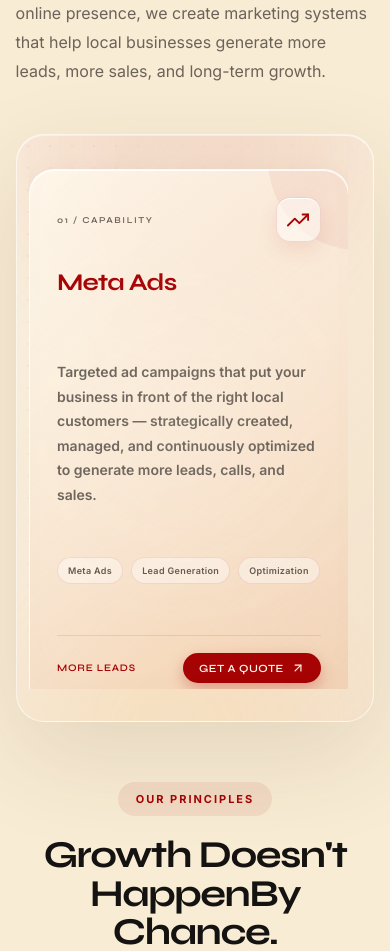
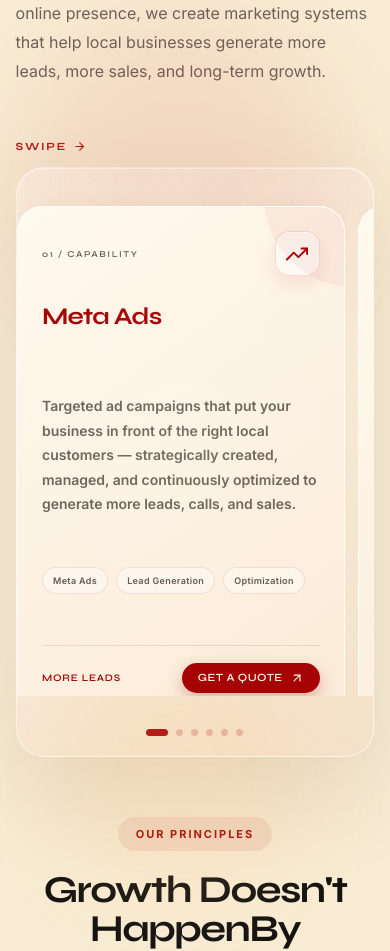
Before and after one commit to MOHAMMEDAHRASKHANKP/-admosphere-site, a React (Vite) app: page / in a window 390 px wide. Shown: the part 1080-2031 px from the top of the page. Built offline with nearby package versions, Linux system fonts and the light colour scheme.

Commit message:
feat: enhance mobile services swiper with peek layout, dots, swipe hint, entrance nudge, and zero-flicker native scroll-snap

```diff
--- a/src/components/sections/Services.jsx
+++ b/src/components/sections/Services.jsx
@@ -1,23 +1,22 @@
-import React from "react";
+import React, { useRef, useState, useEffect } from "react";
 import { motion } from "framer-motion";
-
 import Magnetic from "../ui/Magnetic";
-
-import { FiArrowUpRight } from 'react-icons/fi';
+import { FiArrowUpRight, FiArrowRight } from 'react-icons/fi';
 
 function ServiceCard({
   service,
   index,
   Reveal,
+  isMobile,
 }) {
   const mailUrl = `https://mail.google.com/mail/?view=cm&fs=1&to=admosphere.digital@gmail.com&su=${encodeURIComponent(`Inquiry about ${service.title} (${service.tags.join(', ')})`)}`;
 
-  return (
-    <Reveal className={`service s${index + 1}`}>
+  const content = (
+    <div className={`service s${index + 1}`}>
       <Magnetic
         strength={0}
-        tilt={2}
-        scale={1.003}
+        tilt={isMobile ? 0 : 2}
+        scale={isMobile ? 1 : 1.003}
       >
         <a
           href={mailUrl}
@@ -26,16 +25,16 @@
           className="service-card-link"
           aria-label={`Get a quote for ${service.title}`}
         >
-          <motion.div
+          <div
             className="service-glass"
             style={{
-              transformStyle: "preserve-3d",
+              transformStyle: isMobile ? "flat" : "preserve-3d",
             }}
           >
             <div
               className="service-top"
               style={{
-                transform: "translateZ(42px)",
+                transform: isMobile ? "none" : "translateZ(42px)",
               }}
             >
               <span className="number">
@@ -44,7 +43,7 @@
 
               <motion.span
                 className="symbol"
-                whileHover={{
+                whileHover={isMobile ? undefined : {
                   rotate: 12,
                   scale: 1.12,
                   y: -4,
@@ -62,24 +61,23 @@
             <div
               className="service-copy"
               style={{
-                transform: "translateZ(60px)",
+                transform: isMobile ? "none" : "translateZ(60px)",
               }}
             >
               <h3>{service.title}</h3>
-
               <p>{service.copy}</p>
             </div>
 
             <div
               className="service-tags"
               style={{
-                transform: "translateZ(52px)",
+                transform: isMobile ? "none" : "translateZ(52px)",
               }}
             >
               {service.tags.map((tag) => (
                 <motion.span
                   key={tag}
-                  whileHover={{
+                  whileHover={isMobile ? undefined : {
                     y: -3,
                     scale: 1.05,
                   }}
@@ -96,7 +94,7 @@
             <div
               className="service-foot"
               style={{
-                transform: "translateZ(68px)",
+                transform: isMobile ? "none" : "translateZ(68px)",
               }}
             >
               <strong>{service.result}</strong>
@@ -105,9 +103,20 @@
                 Get a quote <FiArrowUpRight className="service-pill-arrow" />
               </span>
             </div>
-          </motion.div>
+          </div>
         </a>
       </Magnetic>
+    </div>
+  );
+
+  // On mobile: render plain div with no scroll-retriggering opacity/transform animations to eliminate blink/flicker
+  if (isMobile) {
+    return content;
+  }
+
+  return (
+    <Reveal className={`service-reveal-wrapper`}>
+      {content}
     </Reveal>
   );
 }
@@ -116,10 +125,85 @@
   services,
   Reveal,
 }) {
+  const bentoRef = useRef(null);
+  const sectionRef = useRef(null);
+  const [activeIndex, setActiveIndex] = useState(0);
+  const [hasSwiped, setHasSwiped] = useState(false);
+  const [isMobile, setIsMobile] = useState(false);
+  const nudgedRef = useRef(false);
+
+  // Detect mobile
+  useEffect(() => {
+    const checkMobile = () => {
+      setIsMobile(window.innerWidth < 768);
+    };
+    checkMobile();
+    window.addEventListener("resize", checkMobile, { passive: true });
+    return () => window.removeEventListener("resize", checkMobile);
+  }, []);
+
+  // Update dots via throttled/passive scroll listener on mobile
+  useEffect(() => {
+    const bento = bentoRef.current;
+    if (!bento) return;
+
+    let ticking = false;
+    const handleScroll = () => {
+      if (!hasSwiped) setHasSwiped(true);
+
+      if (!ticking) {
+        window.requestAnimationFrame(() => {
+          const scrollLeft = bento.scrollLeft;
+          const card = bento.querySelector(".service");
+          if (card) {
+            const cardWidth = card.offsetWidth + 14; // card width + gap
+            const index = Math.round(scrollLeft / cardWidth);
+            setActiveIndex(Math.max(0, Math.min(services.length - 1, index)));
+          }
+          ticking = false;
+        });
+        ticking = true;
+      }
+    };
+
+    bento.addEventListener("scroll", handleScroll, { passive: true });
+    return () => bento.removeEventListener("scroll", handleScroll);
+  }, [services.length, hasSwiped]);
+
+  // One-time nudge effect when section first enters screen
+  useEffect(() => {
+    const section = sectionRef.current;
+    const bento = bentoRef.current;
+    if (!section || !bento || window.innerWidth >= 768) return;
+
+    // Skip if user prefers reduced motion
+    const prefersReducedMotion = window.matchMedia("(prefers-reduced-motion: reduce)").matches;
+    if (prefersReducedMotion) return;
+
+    const observer = new IntersectionObserver(
+      (entries) => {
+        entries.forEach((entry) => {
+          if (entry.isIntersecting && !nudgedRef.current) {
+            nudgedRef.current = true;
+            bento.classList.add("bento-nudge");
+            setTimeout(() => {
+              bento.classList.remove("bento-nudge");
+            }, 850);
+          }
+        });
+      },
+      { threshold: 0.15 }
+    );
+
+    observer.observe(section);
+    return () => observer.disconnect();
+  }, []);
+
   return (
     <section
       className="section"
       id="services"
+      ref={sectionRef}
     >
       <div className="section-inner">
         <Reveal className="section-head">
@@ -132,17 +216,45 @@
           </p>
         </Reveal>
 
+        {/* Mobile Swipe Hint */}
+        <div className={`services-swipe-hint ${hasSwiped ? "hint-hidden" : ""}`}>
+          <span>Swipe</span>
+          <FiArrowRight className="swipe-arrow" />
+        </div>
+
         <div className="service-atmosphere">
           <div className="service-glow glow-a" />
           <div className="service-glow glow-b" />
 
-          <div className="bento">
+          <div className="bento" ref={bentoRef}>
             {services.map((service, index) => (
               <ServiceCard
                 key={service.n}
                 service={service}
                 index={index}
                 Reveal={Reveal}
+                isMobile={isMobile}
+              />
+            ))}
+          </div>
+
+          {/* Mobile Pagination Dots */}
+          <div className="services-dots-container" aria-label="Services carousel navigation">
+            {services.map((_, i) => (
+              <button
+                key={i}
+                type="button"
+                className={`service-dot ${i === activeIndex ? "active" : ""}`}
+                aria-label={`Go to service ${i + 1}`}
+                onClick={() => {
+                  const bento = bentoRef.current;
+                  if (bento) {
+                    const card = bento.querySelectorAll(".service")[i];
+                    if (card) {
+                      card.scrollIntoView({ behavior: "smooth", inline: "start", block: "nearest" });
+                    }
+                  }
+                }}
               />
             ))}
           </div>
--- a/src/services.css
+++ b/src/services.css
@@ -157,7 +157,144 @@
 }
 
 .service-atmosphere .s1 .service-glass{background:linear-gradient(145deg,rgba(255,250,238,.82),rgba(239,190,154,.43))}
-@media(max-width:800px){.service-atmosphere{padding:12px;border-radius:28px}.service-glass{min-height:310px}.service-atmosphere .bento{gap:12px}}
+/* ============================================================
+   SWIPE HINT & DOTS
+   ============================================================ */
+
+.services-swipe-hint {
+  display: none;
+}
+
+.services-dots-container {
+  display: none;
+}
+
+@media (max-width: 768px) {
+  .services-swipe-hint {
+    display: inline-flex;
+    align-items: center;
+    gap: 6px;
+    margin-bottom: 14px;
+    font: 700 11px 'Syne', sans-serif;
+    letter-spacing: .16em;
+    text-transform: uppercase;
+    color: var(--red);
+    opacity: 0.9;
+    transition: opacity 0.4s ease, transform 0.4s ease;
+  }
+
+  .services-swipe-hint.hint-hidden {
+    opacity: 0;
+    pointer-events: none;
+    transform: translateX(6px);
+  }
+
+  .services-swipe-hint .swipe-arrow {
+    font-size: 13px;
+    animation: swipeArrowNudge 1.6s ease-in-out infinite;
+  }
+
+  @keyframes swipeArrowNudge {
+    0%, 100% { transform: translateX(0); }
+    50%      { transform: translateX(4px); }
+  }
+
+  /* One-time entrance nudge */
+  .bento-nudge {
+    animation: bentoSwipeNudge 0.8s ease-in-out forwards;
+  }
+
+  @keyframes bentoSwipeNudge {
+    0%   { transform: translateX(0); }
+    38%  { transform: translateX(-40px); }
+    100% { transform: translateX(0); }
+  }
+
+  /* Native CSS scroll-snap only — no JS interference, zero flicker */
+  .service-atmosphere {
+    padding: 16px 0 20px !important;
+    border-radius: 28px;
+    overflow: visible;
+  }
+
+  .service-atmosphere .bento {
+    display: flex !important;
+    overflow-x: auto !important;
+    scroll-snap-type: x mandatory !important;
+    -webkit-overflow-scrolling: touch !important;
+    overscroll-behavior-x: contain !important;
+    scrollbar-width: none !important;
+    gap: 14px !important;
+    padding: 0 16px 16px !important;
+    margin: 0 !important;
+  }
+
+  .service-atmosphere .bento::-webkit-scrollbar {
+    display: none !important;
+  }
+
+  /* 84vw wide card with peek effect */
+  .service-atmosphere .service,
+  .service-atmosphere .service-reveal-wrapper,
+  .service {
+    flex: 0 0 84vw !important;
+    width: 84vw !important;
+    max-width: 84vw !important;
+    scroll-snap-align: start !important;
+    scroll-snap-stop: normal !important;
+    opacity: 1 !important;
+    visibility: visible !important;
+    display: block !important;
+    transform: translateZ(0) !important;
+    backface-visibility: hidden !important;
+    will-change: transform !important;
+  }
+
+  /* Optimized mobile card: remove heavy backdrop-filter & heavy shadow to prevent GPU redraw blink */
+  .service-glass {
+    min-height: 480px !important;
+    height: 100% !important;
+    padding: 24px !important;
+    backdrop-filter: none !important;
+    -webkit-backdrop-filter: none !important;
+    background: linear-gradient(145deg, #fff9ee, #faebd7) !important;
+    box-shadow: 0 8px 24px rgba(65, 31, 18, 0.08) !important;
+    border: 1px solid rgba(255, 255, 255, 0.9) !important;
+    transform: translateZ(0) !important;
+    backface-visibility: hidden !important;
+    will-change: transform !important;
+  }
+
+  .service-glass::after {
+    display: none !important;
+  }
+
+  /* Progress Dots */
+  .services-dots-container {
+    display: flex;
+    justify-content: center;
+    align-items: center;
+    gap: 8px;
+    margin-top: 18px;
+  }
+
+  .service-dot {
+    width: 7px;
+    height: 7px;
+    border-radius: 999px;
+    border: none;
+    padding: 0;
+    background: rgba(166, 3, 4, 0.22);
+    cursor: pointer;
+    transition: width 0.3s cubic-bezier(0.22, 1, 0.36, 1), background-color 0.3s ease;
+  }
+
+  .service-dot.active {
+    width: 22px;
+    background: var(--red);
+  }
+}
+
 .service-glass *{
     backface-visibility:hidden;
 }
```
